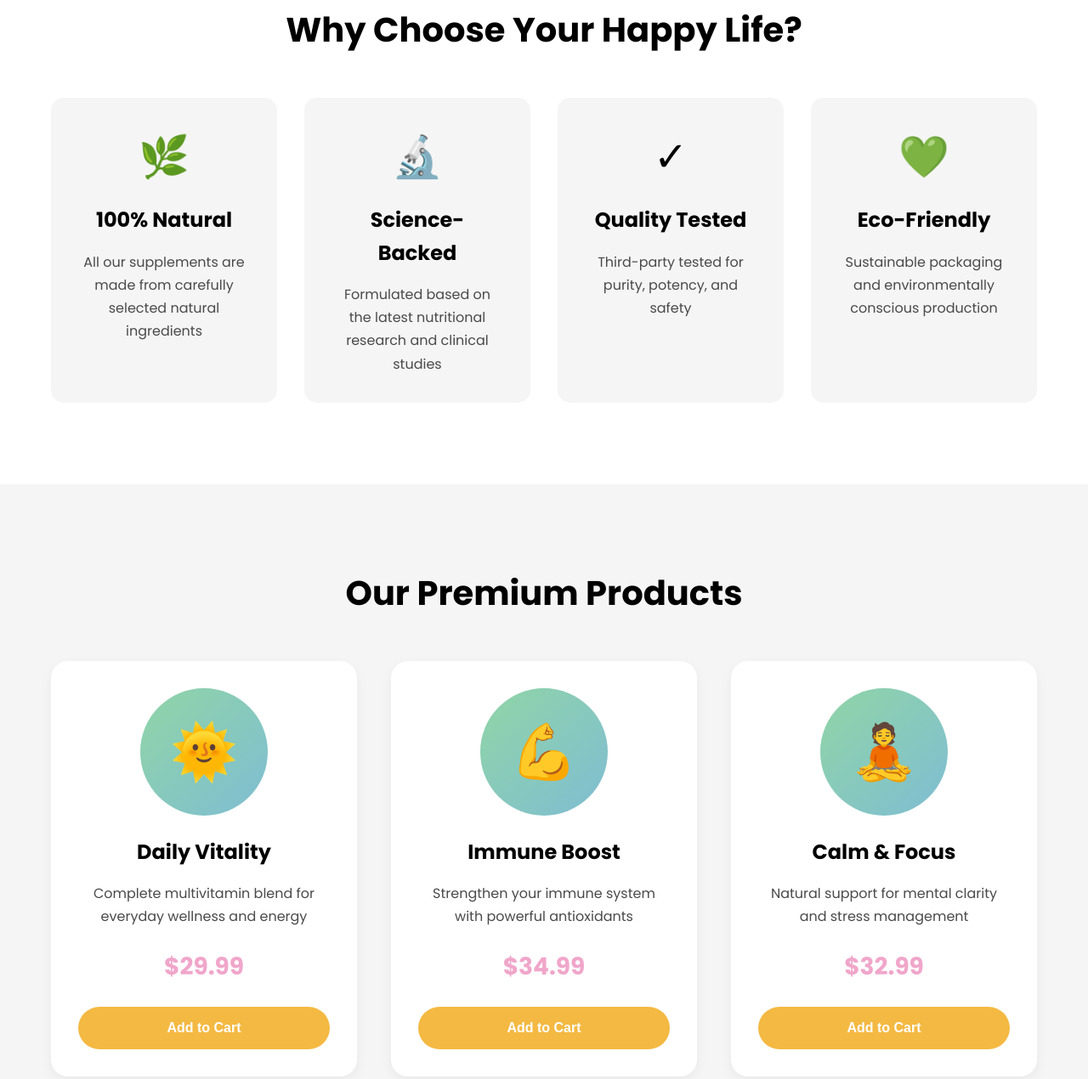
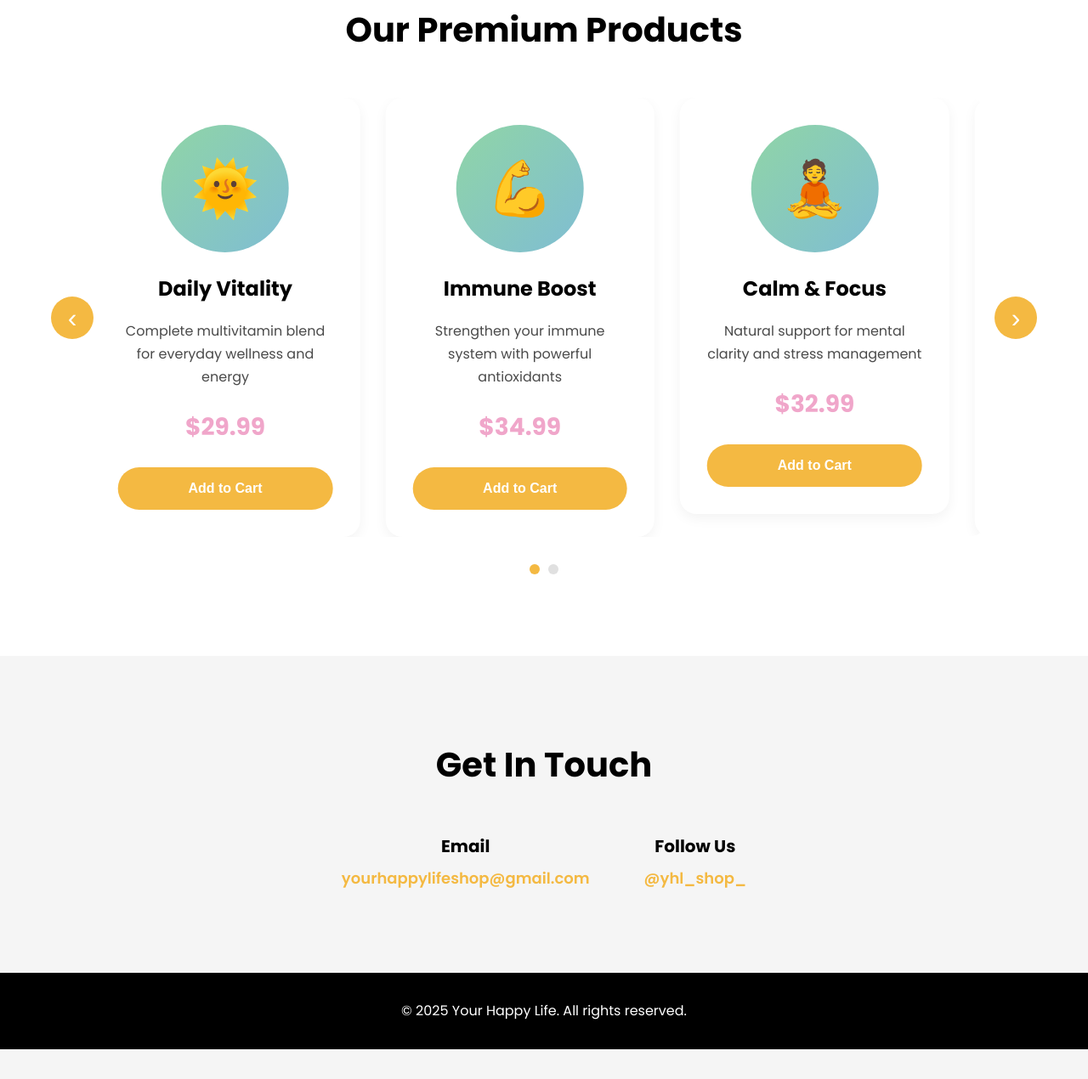
Before and after one commit to BrenoCore/yourhappylife, a plain HTML site: page index.html in a window 1280 px wide. Shown: the part 941-2211 px from the top of the page at 85% size. After the commit the page ends 2176 px from the top, so only its background shows below. Drawn offline with Linux system fonts and the light colour scheme.

Commit message:
feat: changed the layout to add a carousel section and removed unused sections.

```diff
--- a/index.html
+++ b/index.html
@@ -19,8 +19,6 @@
                 <ul class="nav-menu">
                     <li><a href="#home">Home</a></li>
                     <li><a href="#products">Products</a></li>
-                    <li><a href="#benefits">Benefits</a></li>
-                    <li><a href="#about">About</a></li>
                     <li><a href="#contact" class="btn-contact">Contact</a></li>
                 </ul>
             </div>
@@ -35,51 +33,25 @@
                     <img src="images/logo.png" alt="Your Happy Life Shop">
                 </div>
                 <div class="hero-text">
-                    <h1 class="hero-title">Elevate Your Wellness Journey</h1>
-                    <p class="hero-subtitle">Premium supplements crafted with science-backed ingredients to help you live your happiest, healthiest life.</p>
+                    <h1 class="hero-title">Your Happy Life</h1>
+                    <p class="hero-subtitle">Premium selected products to help you live your happiest, healthiest life.</p>
                     <div class="hero-buttons">
                         <a href="#products" class="btn btn-primary">Shop Now</a>
-                        <a href="#benefits" class="btn btn-secondary">Learn More</a>
                     </div>
                 </div>
             </div>
         </div>
     </section>
 
-    <!-- Benefits Section -->
-    <section id="benefits" class="benefits">
-        <div class="container">
-            <h2 class="section-title">Why Choose Your Happy Life?</h2>
-            <div class="benefits-grid">
-                <div class="benefit-card">
-                    <div class="benefit-icon">🌿</div>
-                    <h3>100% Natural</h3>
-                    <p>All our supplements are made from carefully selected natural ingredients</p>
-                </div>
-                <div class="benefit-card">
-                    <div class="benefit-icon">🔬</div>
-                    <h3>Science-Backed</h3>
-                    <p>Formulated based on the latest nutritional research and clinical studies</p>
-                </div>
-                <div class="benefit-card">
-                    <div class="benefit-icon">✓</div>
-                    <h3>Quality Tested</h3>
-                    <p>Third-party tested for purity, potency, and safety</p>
-                </div>
-                <div class="benefit-card">
-                    <div class="benefit-icon">💚</div>
-                    <h3>Eco-Friendly</h3>
-                    <p>Sustainable packaging and environmentally conscious production</p>
-                </div>
-            </div>
-        </div>
-    </section>
-
-    <!-- Products Section -->
-    <section id="products" class="products">
+    <!-- Product Carousel Section -->
+    <section id="products" class="product-carousel-section">
         <div class="container">
             <h2 class="section-title">Our Premium Products</h2>
-            <div class="products-grid">
+            <div class="carousel-container">
+                <button class="carousel-btn carousel-prev" aria-label="Previous">‹</button>
+                <div class="carousel-wrapper">
+                    <div class="carousel-track">
+                        <div class="carousel-slide">
                             <div class="product-card">
                                 <div class="product-image">
                                     <div class="product-placeholder">🌞</div>
@@ -89,6 +61,8 @@
                                 <div class="product-price">$29.99</div>
                                 <button class="btn btn-product">Add to Cart</button>
                             </div>
+                        </div>
+                        <div class="carousel-slide">
                             <div class="product-card">
                                 <div class="product-image">
                                     <div class="product-placeholder">💪</div>
@@ -98,6 +72,8 @@
                                 <div class="product-price">$34.99</div>
                                 <button class="btn btn-product">Add to Cart</button>
                             </div>
+                        </div>
+                        <div class="carousel-slide">
                             <div class="product-card">
                                 <div class="product-image">
                                     <div class="product-placeholder">🧘</div>
@@ -108,17 +84,44 @@
                                 <button class="btn btn-product">Add to Cart</button>
                             </div>
                         </div>
+                        <div class="carousel-slide">
+                            <div class="product-card">
+                                <div class="product-image">
+                                    <div class="product-placeholder">❤️</div>
                                 </div>
-    </section>
-
-    <!-- About Section -->
-    <section id="about" class="about">
-        <div class="container">
-            <div class="about-content">
-                <h2 class="section-title">Our Mission</h2>
-                <p class="about-text">At Your Happy Life, we believe that optimal health is the foundation of happiness. We're committed to providing premium, science-backed supplements that support your wellness journey. Every product is crafted with care, using only the finest natural ingredients to help you achieve your health goals.</p>
-                <p class="about-text">Our team of nutritionists and health experts work tirelessly to create formulations that truly make a difference in people's lives. Because your happiness matters to us.</p>
+                                <h3>Heart Health</h3>
+                                <p>Support cardiovascular wellness with omega-3 and CoQ10</p>
+                                <div class="product-price">$36.99</div>
+                                <button class="btn btn-product">Add to Cart</button>
                             </div>
+                        </div>
+                        <div class="carousel-slide">
+                            <div class="product-card">
+                                <div class="product-image">
+                                    <div class="product-placeholder">💤</div>
+                                </div>
+                                <h3>Sleep Support</h3>
+                                <p>Natural sleep aid with melatonin and calming herbs</p>
+                                <div class="product-price">$28.99</div>
+                                <button class="btn btn-product">Add to Cart</button>
+                            </div>
+                        </div>
+                        <div class="carousel-slide">
+                            <div class="product-card">
+                                <div class="product-image">
+                                    <div class="product-placeholder">🦴</div>
+                                </div>
+                                <h3>Bone Strength</h3>
+                                <p>Calcium and vitamin D for strong, healthy bones</p>
+                                <div class="product-price">$31.99</div>
+                                <button class="btn btn-product">Add to Cart</button>
+                            </div>
+                        </div>
+                    </div>
+                </div>
+                <button class="carousel-btn carousel-next" aria-label="Next">›</button>
+            </div>
+            <div class="carousel-dots"></div>
         </div>
     </section>
 
@@ -126,26 +129,14 @@
     <section id="contact" class="contact">
         <div class="container">
             <h2 class="section-title">Get In Touch</h2>
-            <div class="contact-content">
-                <form class="contact-form">
-                    <input type="text" placeholder="Your Name" required>
-                    <input type="email" placeholder="Your Email" required>
-                    <textarea placeholder="Your Message" rows="5" required></textarea>
-                    <button type="submit" class="btn btn-primary">Send Message</button>
-                </form>
-                <div class="contact-info">
+            <div class="contact-info-wrapper">
                 <div class="contact-item">
                     <h3>Email</h3>
-                        <p>hello@yourhappylife.com</p>
-                    </div>
-                    <div class="contact-item">
-                        <h3>Phone</h3>
-                        <p>1-800-HAPPY-LIFE</p>
+                    <p><a href="mailto:yourhappylifeshop@gmail.com" class="email-link">yourhappylifeshop@gmail.com</a></p>
                 </div>
                 <div class="contact-item">
                     <h3>Follow Us</h3>
-                        <p>@yourhappylife</p>
-                    </div>
+                    <p><a href="https://www.instagram.com/yhl_shop_" target="_blank" rel="noopener noreferrer" class="instagram-link">@yhl_shop_</a></p>
                 </div>
             </div>
         </div>
@@ -157,5 +148,94 @@
             <p>&copy; 2025 Your Happy Life. All rights reserved.</p>
         </div>
     </footer>
+
+    <script>
+        // Product Carousel
+        const track = document.querySelector('.carousel-track');
+        const slides = Array.from(track.children);
+        const nextButton = document.querySelector('.carousel-next');
+        const prevButton = document.querySelector('.carousel-prev');
+        const dotsContainer = document.querySelector('.carousel-dots');
+
+        let currentIndex = 0;
+        let slidesPerView = 3;
+
+        // Update slides per view based on screen size
+        function updateSlidesPerView() {
+            if (window.innerWidth <= 480) {
+                slidesPerView = 1;
+            } else if (window.innerWidth <= 768) {
+                slidesPerView = 2;
+            } else {
+                slidesPerView = 3;
+            }
+        }
+
+        // Create dots
+        function createDots() {
+            dotsContainer.innerHTML = '';
+            const totalDots = Math.ceil(slides.length / slidesPerView);
+            for (let i = 0; i < totalDots; i++) {
+                const dot = document.createElement('button');
+                dot.classList.add('carousel-dot');
+                if (i === 0) dot.classList.add('active');
+                dot.addEventListener('click', () => moveToSlide(i));
+                dotsContainer.appendChild(dot);
+            }
+        }
+
+        // Update dots
+        function updateDots() {
+            const dots = Array.from(dotsContainer.children);
+            const currentDot = Math.floor(currentIndex / slidesPerView);
+            dots.forEach((dot, index) => {
+                dot.classList.toggle('active', index === currentDot);
+            });
+        }
+
+        // Move to slide
+        function moveToSlide(index) {
+            const totalSlides = slides.length;
+            const maxIndex = totalSlides - slidesPerView;
+
+            if (index < 0) {
+                currentIndex = maxIndex;
+            } else if (index > maxIndex) {
+                currentIndex = 0;
+            } else {
+                currentIndex = index;
+            }
+
+            const slideWidth = slides[0].getBoundingClientRect().width;
+            track.style.transform = `translateX(-${currentIndex * slideWidth}px)`;
+            updateDots();
+        }
+
+        // Next button
+        nextButton.addEventListener('click', () => {
+            moveToSlide(currentIndex + 1);
+        });
+
+        // Previous button
+        prevButton.addEventListener('click', () => {
+            moveToSlide(currentIndex - 1);
+        });
+
+        // Initialize carousel
+        updateSlidesPerView();
+        createDots();
+
+        // Handle window resize
+        window.addEventListener('resize', () => {
+            updateSlidesPerView();
+            createDots();
+            moveToSlide(0);
+        });
+
+        // Auto-play (optional)
+        setInterval(() => {
+            moveToSlide(currentIndex + 1);
+        }, 5000);
+    </script>
 </body>
 </html>
--- a/styles.css
+++ b/styles.css
@@ -168,12 +168,7 @@ body {
     transform: translateY(-2px);
 }
 
-/* Benefits Section */
-.benefits {
-    padding: 6rem 0;
-    background-color: var(--bg-white);
-}
-
+/* Section Title */
 .section-title {
     font-size: 2.5rem;
     font-weight: 700;
@@ -182,51 +177,87 @@ body {
     color: var(--text-dark);
 }
 
-.benefits-grid {
-    display: grid;
-    grid-template-columns: repeat(auto-fit, minmax(250px, 1fr));
-    gap: 2rem;
+/* Product Carousel Section */
+.product-carousel-section {
+    padding: 6rem 0;
+    background-color: var(--bg-white);
 }
 
-.benefit-card {
-    text-align: center;
-    padding: 2rem;
-    border-radius: 15px;
-    background-color: var(--bg-light);
-    transition: transform 0.3s, box-shadow 0.3s;
+.carousel-container {
+    position: relative;
+    max-width: 1200px;
+    margin: 0 auto;
+    padding: 0 60px;
 }
 
-.benefit-card:hover {
-    transform: translateY(-5px);
-    box-shadow: 0 15px 30px rgba(0, 0, 0, 0.1);
+.carousel-wrapper {
+    overflow: hidden;
+    border-radius: 20px;
 }
 
-.benefit-icon {
-    font-size: 3rem;
-    margin-bottom: 1rem;
+.carousel-track {
+    display: flex;
+    transition: transform 0.5s ease-in-out;
 }
 
-.benefit-card h3 {
-    font-size: 1.5rem;
-    margin-bottom: 1rem;
-    color: var(--text-dark);
+.carousel-slide {
+    min-width: 33.333%;
+    padding: 0 15px;
+    box-sizing: border-box;
 }
 
-.benefit-card p {
-    color: var(--text-light);
-    line-height: 1.7;
+.carousel-btn {
+    position: absolute;
+    top: 50%;
+    transform: translateY(-50%);
+    background-color: var(--primary-color);
+    color: white;
+    border: none;
+    width: 50px;
+    height: 50px;
+    border-radius: 50%;
+    font-size: 2rem;
+    cursor: pointer;
+    z-index: 10;
+    transition: background-color 0.3s, transform 0.2s;
+    display: flex;
+    align-items: center;
+    justify-content: center;
+    line-height: 1;
 }
 
-/* Products Section */
-.products {
-    padding: 6rem 0;
-    background-color: var(--bg-light);
+.carousel-btn:hover {
+    background-color: #E0A830;
+    transform: translateY(-50%) scale(1.1);
 }
 
-.products-grid {
-    display: grid;
-    grid-template-columns: repeat(auto-fit, minmax(300px, 1fr));
-    gap: 2.5rem;
+.carousel-prev {
+    left: 0;
+}
+
+.carousel-next {
+    right: 0;
+}
+
+.carousel-dots {
+    display: flex;
+    justify-content: center;
+    gap: 10px;
+    margin-top: 2rem;
+}
+
+.carousel-dot {
+    width: 12px;
+    height: 12px;
+    border-radius: 50%;
+    background-color: var(--border-light);
+    border: none;
+    cursor: pointer;
+    transition: background-color 0.3s;
+}
+
+.carousel-dot.active {
+    background-color: var(--primary-color);
 }
 
 .product-card {
@@ -288,65 +319,22 @@ body {
     background-color: #E0A830;
 }
 
-/* About Section */
-.about {
-    padding: 6rem 0;
-    background-color: var(--bg-white);
-}
-
-.about-content {
-    max-width: 900px;
-    margin: 0 auto;
-    text-align: center;
-}
-
-.about-text {
-    font-size: 1.125rem;
-    color: var(--text-light);
-    margin-bottom: 1.5rem;
-    line-height: 1.8;
-}
-
 /* Contact Section */
 .contact {
     padding: 6rem 0;
     background-color: var(--bg-light);
 }
 
-.contact-content {
-    display: grid;
-    grid-template-columns: 1fr 1fr;
+.contact-info-wrapper {
+    display: flex;
+    justify-content: center;
     gap: 4rem;
-    max-width: 1000px;
+    max-width: 800px;
     margin: 0 auto;
 }
 
-.contact-form {
-    display: flex;
-    flex-direction: column;
-    gap: 1rem;
-}
-
-.contact-form input,
-.contact-form textarea {
-    padding: 1rem;
-    border: 2px solid var(--border-light);
-    border-radius: 10px;
-    font-family: 'Poppins', sans-serif;
-    font-size: 1rem;
-    transition: border-color 0.3s;
-}
-
-.contact-form input:focus,
-.contact-form textarea:focus {
-    outline: none;
-    border-color: var(--primary-color);
-}
-
-.contact-info {
-    display: flex;
-    flex-direction: column;
-    gap: 2rem;
+.contact-item {
+    text-align: center;
 }
 
 .contact-item h3 {
@@ -358,6 +346,20 @@ body {
 .contact-item p {
     color: var(--text-light);
     font-size: 1.125rem;
+}
+
+.instagram-link,
+.email-link {
+    color: var(--primary-color);
+    text-decoration: none;
+    font-weight: 600;
+    transition: color 0.3s;
+}
+
+.instagram-link:hover,
+.email-link:hover {
+    color: #E0A830;
+    text-decoration: underline;
 }
 
 /* Footer */
@@ -387,14 +389,24 @@ body {
         font-size: 2rem;
     }
 
-    .benefits-grid,
-    .products-grid {
-        grid-template-columns: 1fr;
+    .carousel-slide {
+        min-width: 50%;
     }
 
-    .contact-content {
-        grid-template-columns: 1fr;
+    .carousel-container {
+        padding: 0 50px;
+    }
+
+    .carousel-btn {
+        width: 40px;
+        height: 40px;
+        font-size: 1.5rem;
+    }
+
+    .contact-info-wrapper {
+        flex-direction: column;
         gap: 2rem;
+        text-align: center;
     }
 
     .hero {
@@ -433,4 +445,18 @@ body {
     .btn {
         width: 100%;
     }
+
+    .carousel-slide {
+        min-width: 100%;
+    }
+
+    .carousel-container {
+        padding: 0 40px;
+    }
+
+    .carousel-btn {
+        width: 35px;
+        height: 35px;
+        font-size: 1.25rem;
+    }
 }
```
Lines whose indentation alone changed are shown as unchanged.
